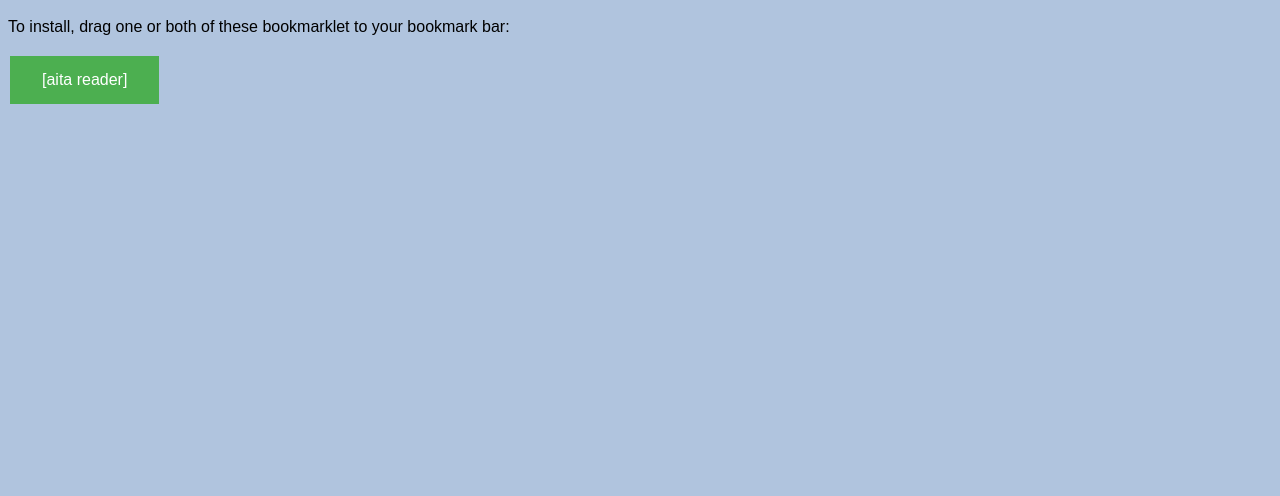
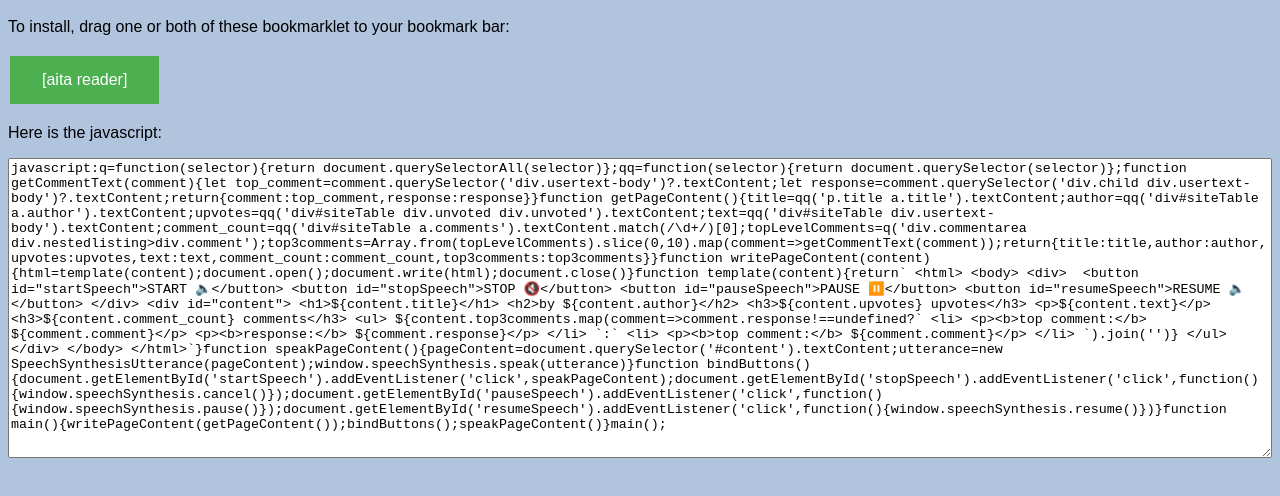
Before and after one commit to galori/aita_reader, a website: page docs/index.html in a window 1280 px wide. Shown: the part 48-544 px from the top of the page. Drawn offline with Linux system fonts and the light colour scheme.

Commit message:
added textbox with javascript to copy

```diff
--- a/docs/assets/index.css
+++ b/docs/assets/index.css
@@ -19,3 +19,8 @@
   margin: 4px 2px;
   cursor: pointer;
 }
+
+#js-textarea {
+  width: 100%;
+  height: 300px;
+}
--- a/docs/assets/index.js
+++ b/docs/assets/index.js
@@ -24,6 +24,7 @@
 
   this.checkResponse = function(domId, response) {
     document.querySelector(domId).href=response;
+    document.querySelector('#js-textarea').textContent = response;
   }
 
   main();
--- a/docs/index.html
+++ b/docs/index.html
@@ -12,5 +12,9 @@
   <a id='aita_reader_bookmarklet' class='bookmarklet' href="(placeholder - to be replaced by js)">[aita reader]</a>
 </p>
 
+<p>Here is the javascript:</p>
+<p>
+  <textarea id="js-textarea"></textarea>
+</p>
 </body>
 </html>
```
